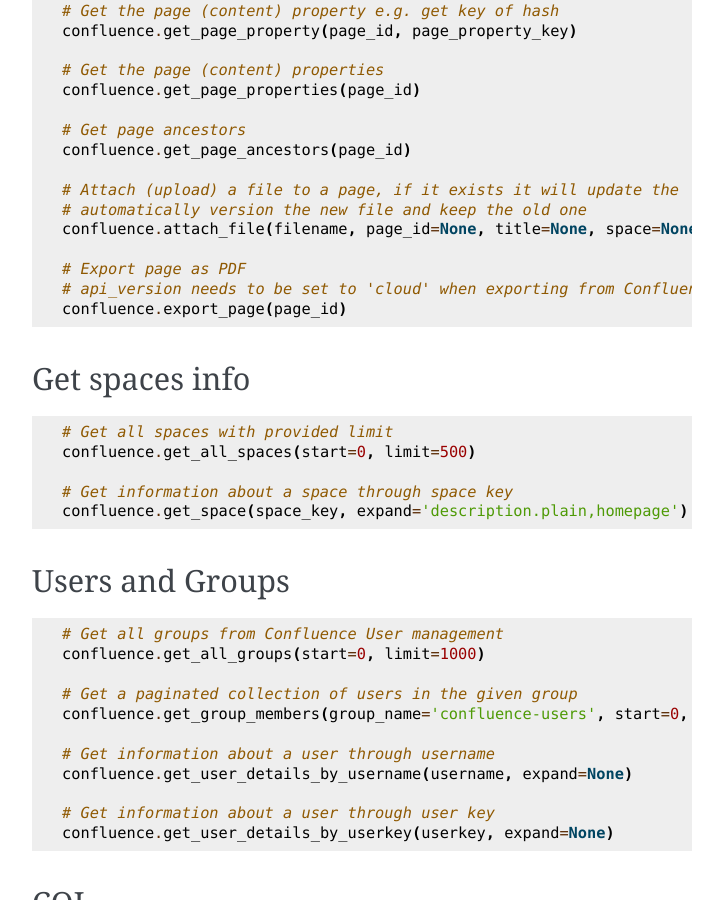
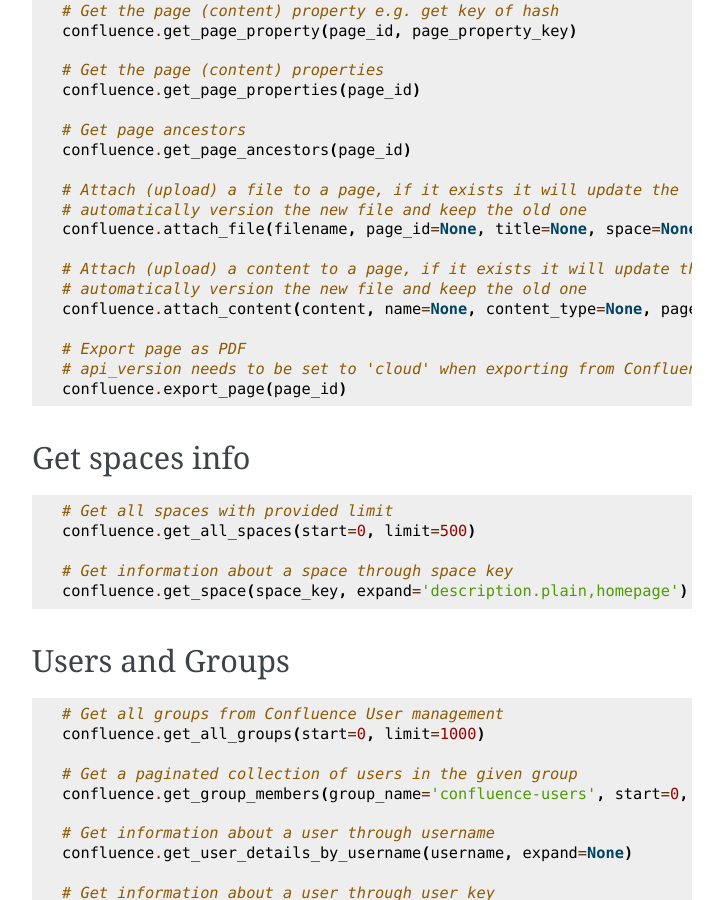
Before and after one commit to atlassian-api/atlassian-python-api, a Sphinx documentation site: the page built from docs/confluence.rst, in a window 1280 px wide and 900 px high, scrolled down 1616 px. Shown: the whole window, without its empty margins (388-1111 px from the left). Built offline with Sphinx 7.4.7, drawn with Linux system fonts in a browser that asks for light colours; pages that are not in the unit, such as notebooks, are missing from menus.

Commit message:
issue #280: adapt documentation

```diff
--- a/docs/confluence.rst
+++ b/docs/confluence.rst
@@ -92,6 +92,10 @@
     # automatically version the new file and keep the old one
     confluence.attach_file(filename, page_id=None, title=None, space=None, comment=None)
 
+    # Attach (upload) a content to a page, if it exists it will update the
+    # automatically version the new file and keep the old one
+    confluence.attach_content(content, name=None, content_type=None, page_id=None, title=None, space=None, comment=None)
+
     # Export page as PDF
     # api_version needs to be set to 'cloud' when exporting from Confluence Cloud.
     confluence.export_page(page_id)
```
